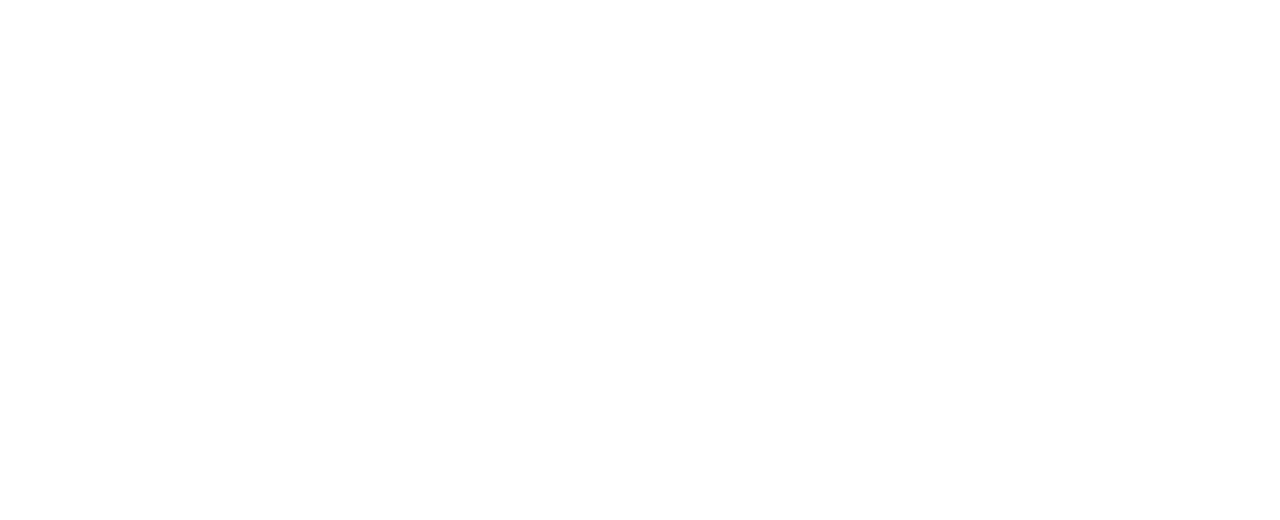
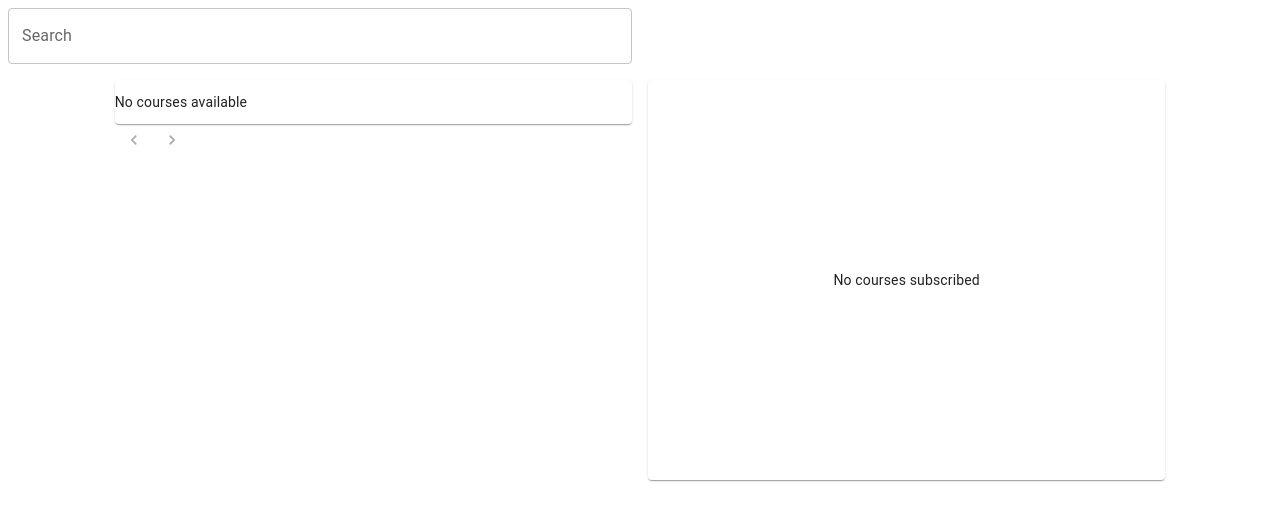
Before and after one commit to Ambassadoor/JsonDownloader, a React app: page /transfer in a window 1280 px wide. Before the commit this address had no page. Shown: the top 520 px of the page. Built offline with nearby package versions, Linux system fonts and the light colour scheme.

Commit message:
created sandbox for testing MUI transfer list

```diff
--- a/src/AppRouter.jsx
+++ b/src/AppRouter.jsx
@@ -5,6 +5,7 @@
 import SubscriptionsPage from "./components/SubscriptionsPage";
 import FilesPage from "./components/FilesPage";
 import EventUI from "./components/EventUI";
+import CourseTransferList from "./components/transferListSandbox";
 
 const AppRouter = () => (
   <Routes>
@@ -12,6 +13,7 @@
     <Route path="/subscriptions" element={<SubscriptionsPage />} />
     <Route path="/files" element={<FilesPage />} />
     <Route path="/ui" element={<EventUI />} />
+    <Route path="/transfer" element={<CourseTransferList/>} />
   </Routes>
 );
 
--- a/src/components/HomePage.jsx
+++ b/src/components/HomePage.jsx
@@ -6,6 +6,7 @@
 import SubscribeButton from "./SubscribeButton";
 import { AppStateContext } from "../AppStateContext";
 import "../styles/styles.css";
+import CourseTransferList from "./transferListSandbox";
 
 const HomePage = () => {
   const { setJsonData, setOriginalData } = useContext(AppStateContext);
@@ -39,8 +40,15 @@
     navigate("/subscriptions");
   });
 
+  const handleTransferClick = async () => {
+    navigate("/transfer");
+  };
+
   return (
     <div className="app-container">
+    <div>
+      <button onClick={handleTransferClick}>transfer</button>
+    </div>
       <div className="left-pane">
         <h1>Course Table</h1>
         <CourseTable />
--- /dev/null
+++ b/src/components/transferListSandbox.jsx
@@ -0,0 +1,125 @@
+import React, { useState, useEffect, useContext, useMemo } from "react";
+import { TextField, Grid, List, ListItemButton, ListItemText, Checkbox, Paper, Pagination, Typography, ListItemIcon } from "@mui/material";
+import { AppStateContext } from "../AppStateContext";
+
+const ITEMS_PER_PAGE = 100;
+
+const CourseTransferList = () => {
+  const { originalData } = useContext(AppStateContext);
+  const [searchTerm, setSearchTerm] = useState("");
+  const [subscribedData, setSubscribedData] = useState([]);
+  const [currentPage, setCurrentPage] = useState(1);
+
+  const filteredData = useMemo(() => {
+    return originalData
+      .filter((item) =>
+        Object.values(item).some((val) =>
+          String(val).toLowerCase().includes(searchTerm.toLowerCase())
+        )
+      )
+      .filter((item) => !subscribedData.some((subscribedItem) => subscribedItem.id === item.id));
+  }, [searchTerm, originalData, subscribedData]);
+
+  const handleSearch = (e) => {
+    setSearchTerm(e.target.value);
+    setCurrentPage(1);
+  };
+
+  const handleToggle = (course) => {
+    const isSubscribed = subscribedData.some((item) => item.id === course.id);
+    if (isSubscribed) {
+      setSubscribedData(subscribedData.filter((item) => item.id !== course.id));
+    } else {
+      setSubscribedData([...subscribedData, course]);
+    }
+  };
+
+  const startIndex = (currentPage - 1) * ITEMS_PER_PAGE;
+  const displayedPageData = useMemo(() => filteredData.slice(startIndex, startIndex + ITEMS_PER_PAGE), [filteredData, startIndex]);
+
+  const handlePageChange = (event, value) => {
+    setCurrentPage(value);
+  };
+
+  return (
+    <Grid container spacing={2}>
+      <Grid item xs={6}>
+        <TextField
+          label="Search"
+          variant="outlined"
+          value={searchTerm}
+          onChange={handleSearch}
+          fullWidth
+        />
+      </Grid>
+
+      <Grid item xs={12}>
+        <Grid container spacing={2} justifyContent="center">
+          <Grid item xs={5}>
+            <Paper style={{ maxHeight: '400px', overflow: 'auto' }}>
+              <List dense>
+                {displayedPageData.length > 0 ? (
+                  displayedPageData.map((course) => (
+                    <ListItemButton key={course.id} onClick={() => handleToggle(course)}>
+                        <ListItemIcon>
+                            <Checkbox
+                                checked={subscribedData.some((item) => item.id === course.id)}
+                                tabIndex={-1}
+                                disableRipple
+                            />
+                        </ListItemIcon>
+                      <ListItemText
+                        disableTypography
+                        primary={<Typography style={{fontWeight: 'bold'}}>{course['Course Name']}</Typography>}
+                        secondary={
+                          <span>
+                            <Typography>Course/Section Code: {course.id}</Typography>
+                            <Typography>Instructor: {course['Instructor']}</Typography>
+                            <Typography>Start Time: {course['Start Time']}</Typography>
+                            <Typography>Meeting Days: {course['Meeting Days']}</Typography>
+                            <Typography>Location: {course['Location']}</Typography>
+                          </span>
+                        } />
+                    </ListItemButton>
+                  ))
+                ) : (
+                  <ListItemText primary="No courses available" />
+                )}
+              </List>
+            </Paper>
+            <Pagination count={Math.ceil(filteredData.length / ITEMS_PER_PAGE)} page={currentPage} onChange={handlePageChange} />
+          </Grid>
+
+          <Grid item xs={5} >
+            <Paper   style={{
+                        minHeight: '400px',
+                        overflow: 'auto',
+                        display: subscribedData.length > 0 ? 'block' : 'flex',
+                        justifyContent: subscribedData.length > 0 ? 'flex-start' : 'center',
+                        alignItems: subscribedData.length > 0 ? 'flex-start' : 'center',
+  }}>
+              <List dense>
+                {subscribedData.length > 0 ? (
+                  subscribedData.map((course) => (
+                    <ListItemButton key={course.id} onClick={() => handleToggle(course)}>
+                      <Checkbox
+                        checked
+                        tabIndex={-1}
+                        disableRipple
+                      />
+                      <ListItemText primary={course['Course Name']} />
+                    </ListItemButton>
+                  ))
+                ) : (
+                  <ListItemText primary="No courses subscribed" style={{ textAlign: 'center' }}/>
+                )}
+              </List>
+            </Paper>
+          </Grid>
+        </Grid>
+      </Grid>
+    </Grid>
+  );
+};
+
+export default CourseTransferList;
```
